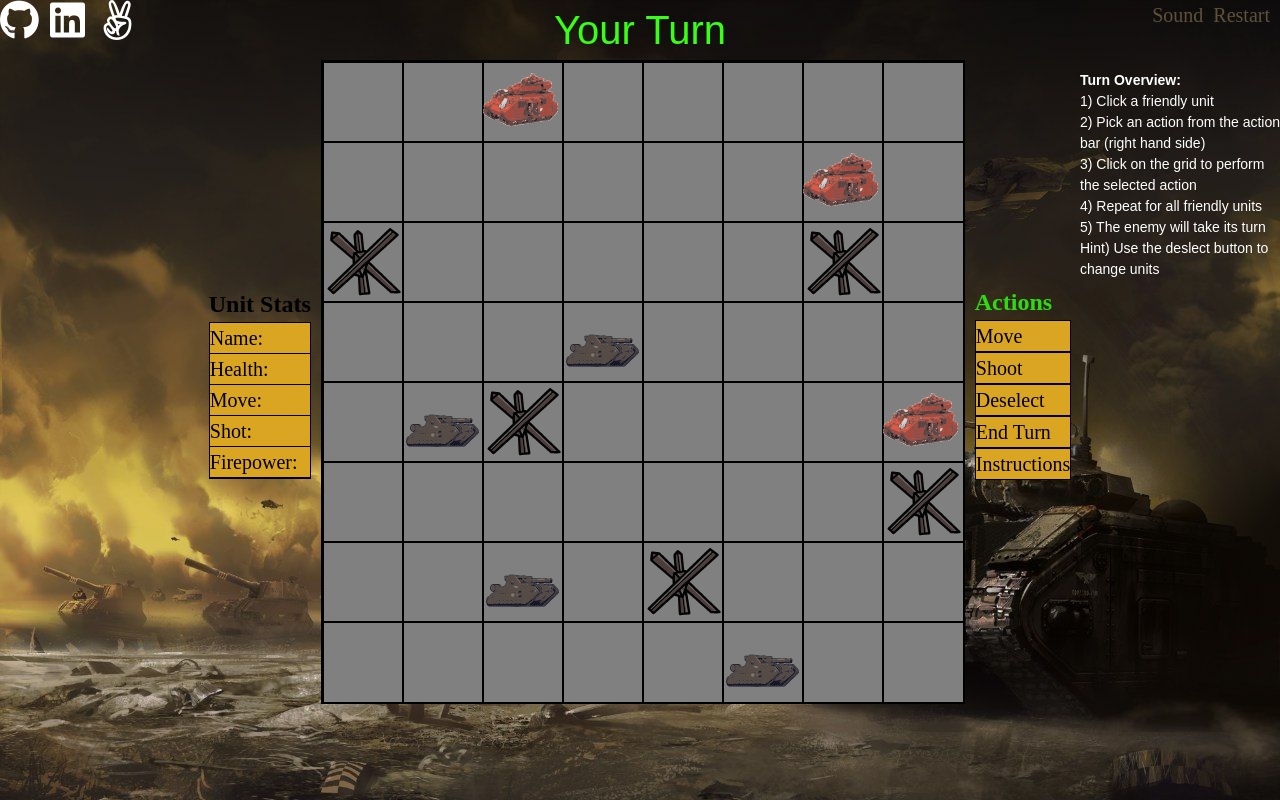
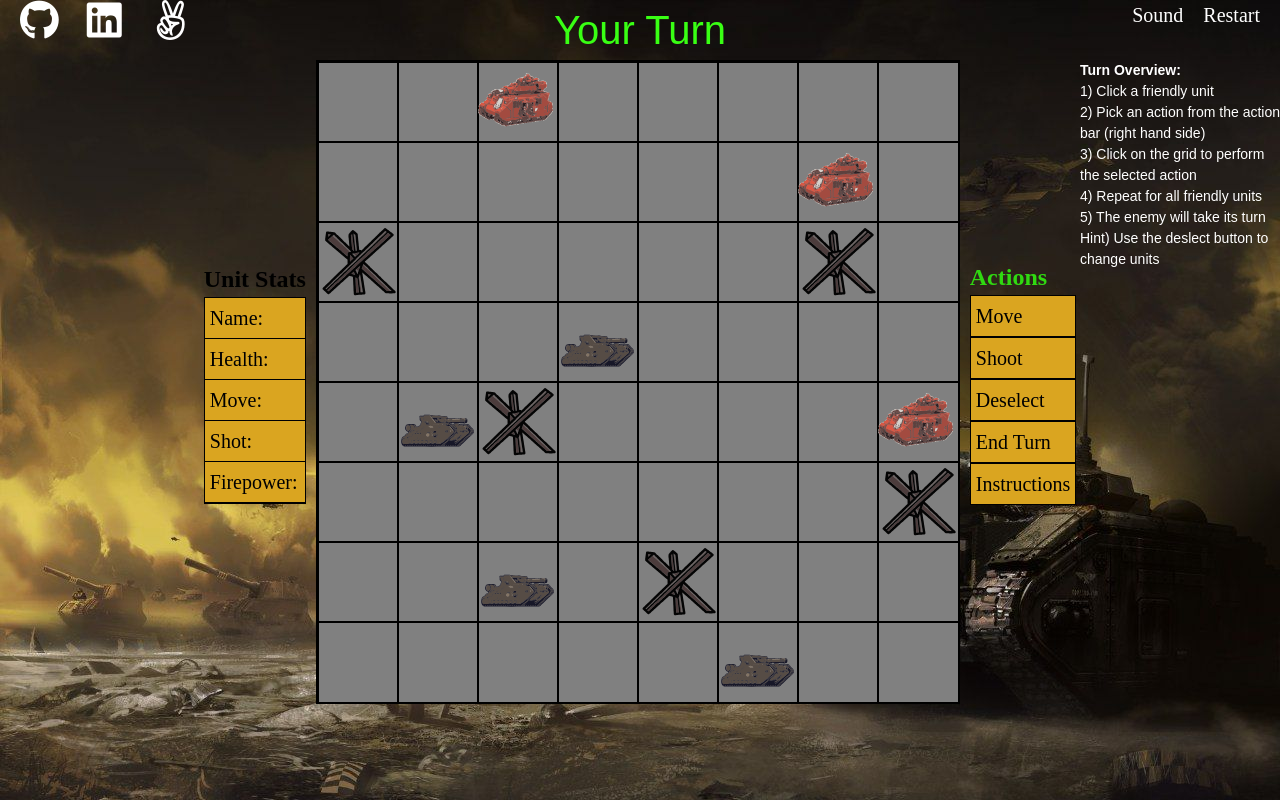
Before and after one commit to CodyDegraffeNiles/JS_PROJECT, a website built with webpack: page index.html in a window 1280 px wide. Both pictures are taken after a click on the button "Advance! FOR THE EMPEROR!!!". Built offline with nearby package versions, Linux system fonts and the light colour scheme.

Commit message:
Add padding throughout project

```diff
--- a/src/styles/gameGrid.scss
+++ b/src/styles/gameGrid.scss
@@ -45,6 +45,7 @@ header {
   font-size: 20px;
   background-color: goldenrod;
   cursor: pointer;
+  padding: 5px;
 }
 
 #action-options li:hover{
@@ -63,6 +64,11 @@ header {
   background-color: goldenrod;
   font-size: 20px;
   cursor: pointer;
+  padding: 5px 5px 0px;
+}
+
+#unit-stats dt:last-of-type{
+  padding: 0px;
 }
 
 #unit-stats dd{
@@ -71,6 +77,11 @@ header {
   background-color: goldenrod;
   font-size: 20px;
   cursor: pointer;
+  padding: 0px 5px 5px
+}
+
+#unit-stats dd:last-of-type{
+  padding: 0px 5px
 }
 
 #unit-stats :last-child{
--- a/src/styles/nonGrid.scss
+++ b/src/styles/nonGrid.scss
@@ -47,8 +47,8 @@
 }
 
 #options li{
-  padding-right: 10px;
-  color: rgb(94, 81, 59);
+  padding-right: 20px;
+  color: white;
   font-size: 20px;
   cursor: pointer;
 }
@@ -61,6 +61,7 @@
 .about-link{
   width: 50px;
   height: 50px;
+  padding-left: 20px;
 }
 
 .about-link i{
@@ -75,7 +76,7 @@
   color: white;
   font-family: sans-serif;
   font-size: 14px;
-  top: 70px;
+  top: 60px;
   right: 0;
   width: 200px;
 }
```
Also changed, not shown: dist/main.css, dist/main.js.
